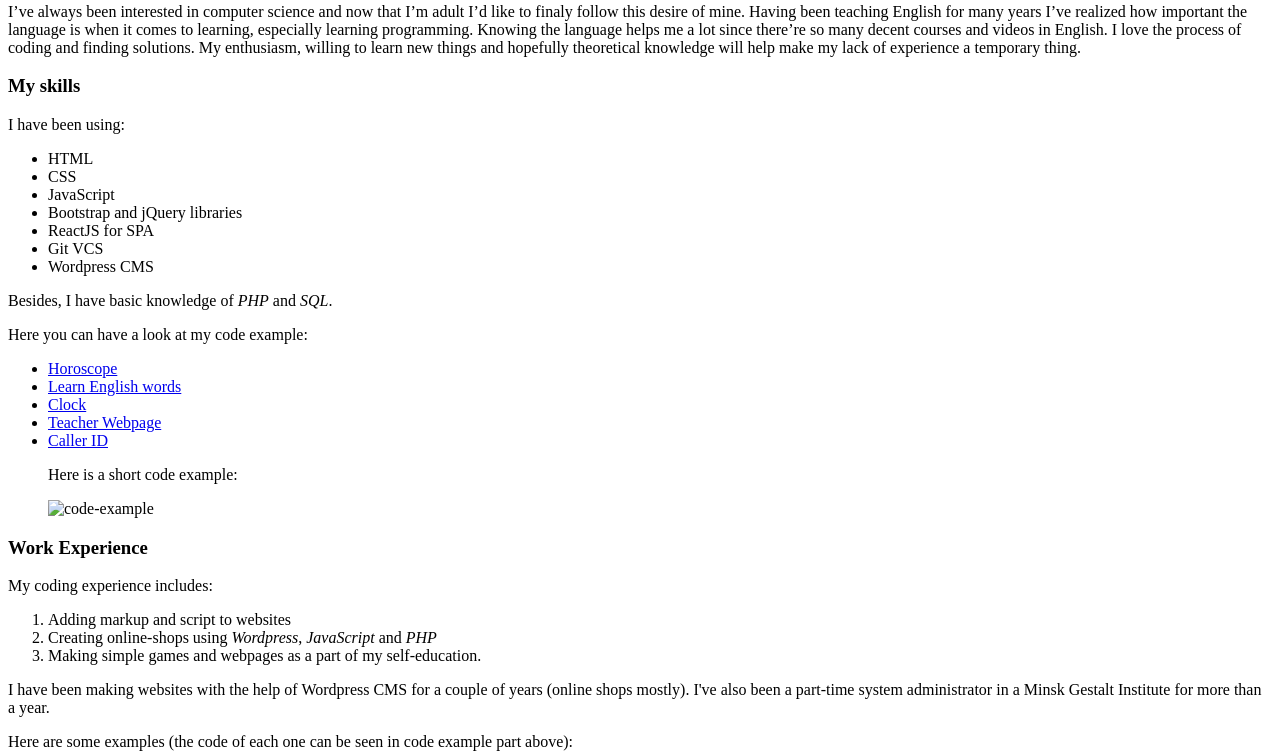
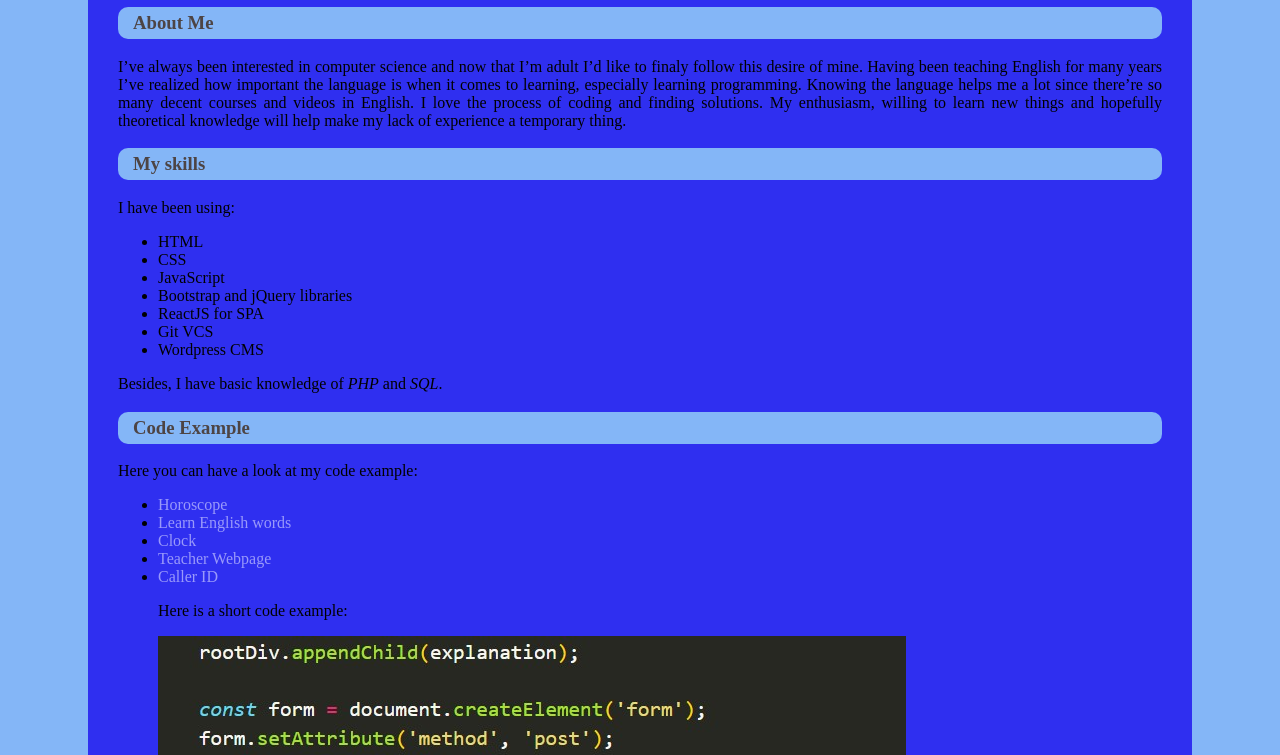
Before and after one commit to LenaYork/rsschool-cv22, a plain HTML site: page index.html in a window 1280 px wide. Shown: the part 118-873 px from the top of the page. Drawn offline with Linux system fonts and the light colour scheme.

Commit message:
feat: slylize cv

```diff
--- /dev/null
+++ b/css/style.css
@@ -0,0 +1,48 @@
+body {
+    background-color: #84b6f7;
+}
+
+.container {
+
+    margin: 30px 80px;
+    padding: 15px 30px;
+    border-radius: 10px;
+
+    background-color:  #2f2ff0;
+}
+
+h1 {
+    color: burlywood;
+}
+
+ h3 {
+    color: #4d4444;
+}
+
+h3 {
+    padding: 5px 15px;
+    border-radius: 10px;
+
+    background-color: #84b6f7;
+}
+
+p {
+    text-align: justify;
+}
+
+
+a {
+    text-decoration: none;
+    color: #9999fa;
+
+}
+
+a:hover {
+
+    font-weight: bold;
+    color:#8686ee;
+}
+
+a:visited {
+    color:#8686ee;
+}
--- a/index.html
+++ b/index.html
@@ -4,9 +4,11 @@
     <meta charset="UTF-8">
     <meta http-equiv="X-UA-Compatible" content="IE=edge">
     <meta name="viewport" content="width=device-width, initial-scale=1.0">
+    <link rel="stylesheet" href="./css/style.css">
     <title>CV Alena Barysheva</title>
 </head>
 <body>
+    <div class="container">
         <header>
             <h1>Alena Barysheva CV</h1>
         </header>
@@ -40,6 +42,7 @@
         </section>
 
         <section class="code-example" id="code-example">
+            <h3>Code Example</h3>
             <p>Here you can have a look at my code example:</p>
             <ul>
                 <li><a href="https://github.com/LenaYork/horoscope">Horoscope</a></li>
@@ -51,7 +54,7 @@
 
             <figure>
             <figcaption>Here is a short code example:</figcaption>
-           <p><img src="./media/code-example" alt="code-example"></p>
+            <p><img src="./media/code-example.jpg" alt="code-example"></p>
             </figure>
         </section>
 
@@ -102,5 +105,6 @@
             <a href="mailto:lenayork@tut.by">lenayork@tut.by</a>
             <p>2021 &copy; </p>
         </footer>
+    </div>
 </body>
 </html>
```
Lines whose indentation alone changed are shown as unchanged.
